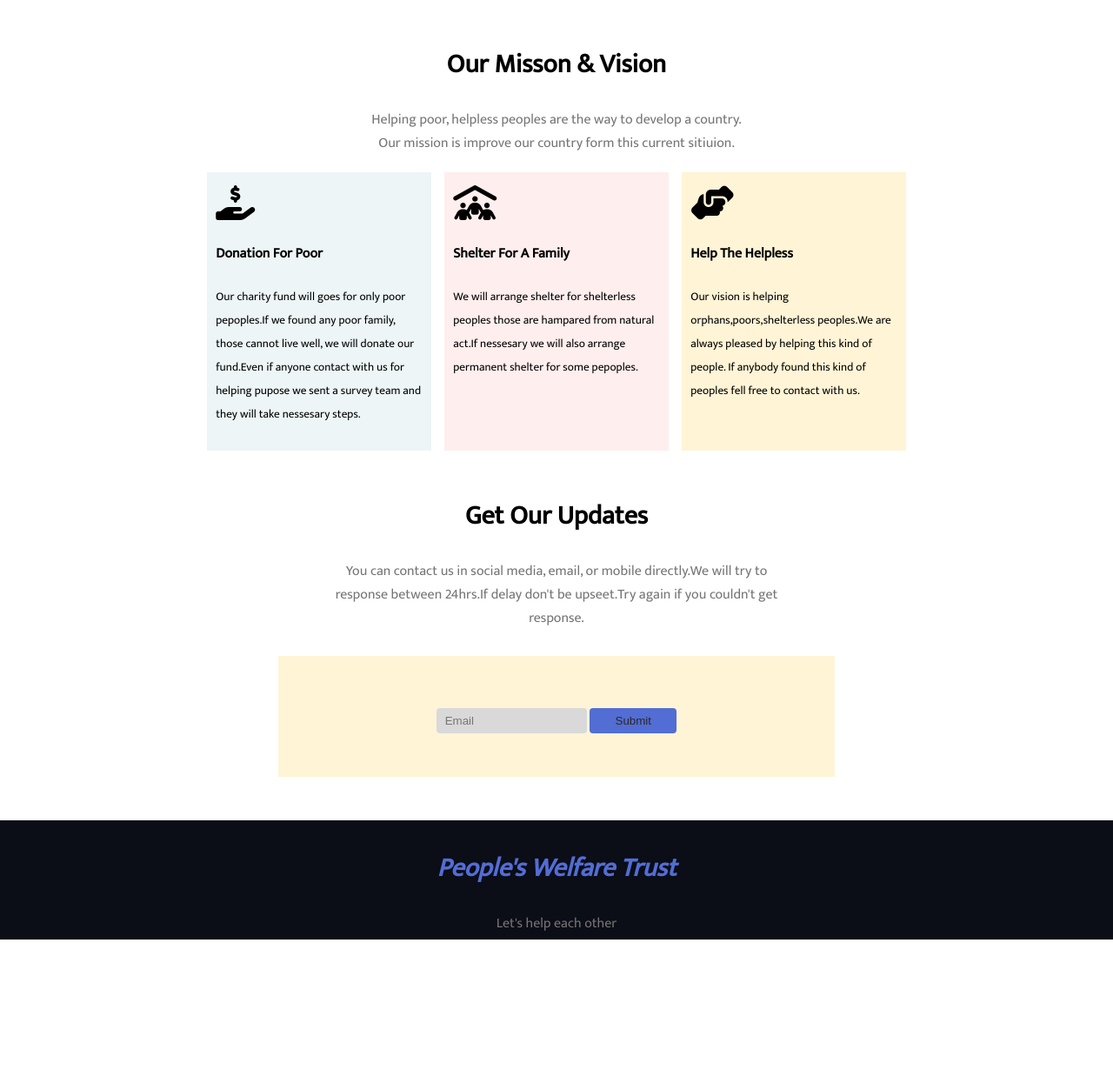
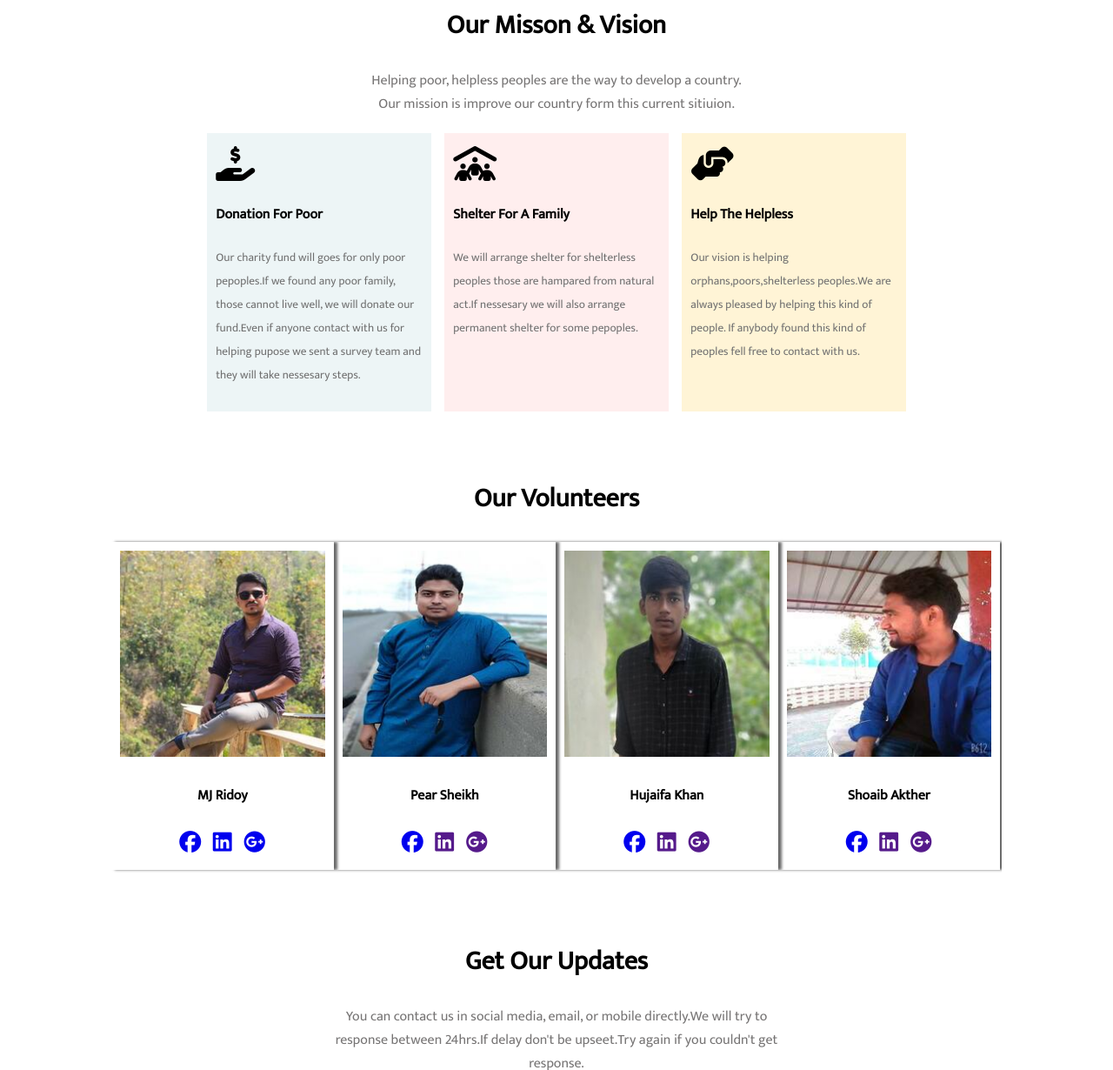
Before and after one commit to MjRidoy/people_welfare_trust, a plain HTML site: page index.html in a window 1280 px wide. Shown: the part 1108-2338 px from the top of the page at 87% size. Before the commit the page ends 2188 px from the top, so only its background shows below. Drawn offline with Linux system fonts and the light colour scheme.

Commit message:
ready for submit

```diff
--- a/index.html
+++ b/index.html
@@ -4,7 +4,7 @@
     <meta charset="UTF-8">
     <meta http-equiv="X-UA-Compatible" content="IE=edge">
     <meta name="viewport" content="width=device-width, initial-scale=1.0">
-    <title>Welfare Society</title>
+    <title>Peoples Welfare Trust</title>
     <link rel="stylesheet" href="style.css">
     <link rel="shortcut icon" href="img/favicon.png" type="image/x-icon">
     <link rel="preconnect" href="https://fonts.googleapis.com">
@@ -21,7 +21,7 @@
             <a target="_blank" href="" class="donate_btn">Donate Here</a>
         </div>
     </section>
-    <section id="amount_section">
+    <section id="payment_section">
         <div class="payment_info">
             <h2>Payment Section</h2>
             <p>You can use bank deposit or mobile banking systems. We have Brack bank, Islami bank, Doutch bangla bank,Sonali bank account for deposit...or Bkash & rocket is the mobile banking method.</p>
@@ -44,7 +44,7 @@
             </div>
        </div>
        <form action="">
-        <input type="text" placeholder="Amount(taka)"class="input_box">
+            <input type="number" placeholder="Amount(taka)"class="input_box">
        </form>
        <div class="donate_now_btn">
             <a target="_blank" href="" class="donate_btn">Donate Now</a>
@@ -74,6 +74,39 @@
             </div>
         </div>
     </section>
+    <section id="about_section">
+
+        <h2>Our Volunteers</h2>
+        <div class="info">
+            <img src="img/mj.jpg" alt="jpg">
+            <h4>MJ Ridoy</h4>
+            <a target="_blank" href="https://web.facebook.com/profile.php?id=100011933430598" class="icon_link"><i class="fa-brands fa-facebook"></i></a>
+            <a target="_blank" href="https://www.linkedin.com/in/ridoy-khan-06b389244/" class="icon_link"><i class="fa-brands fa-linkedin"></i></a>
+            <a target="_blank" href="https://ridoy9232@gmail.com" class="icon_link"><i class="fa-brands fa-google-plus"></i></a>
+        </div>
+        <div class="info">
+            <img src="img/pr_240x242.jpg" alt="jpg">
+            <h4>Pear Sheikh</h4>
+            <a target="_blank" href="https://web.facebook.com/pear.sheikh.9" class="icon_link"><i class="fa-brands fa-facebook"></i></a>
+            <a target="_blank" href="" class="icon_link"><i class="fa-brands fa-linkedin"></i></a>
+            <a target="_blank" href="" class="icon_link"><i class="fa-brands fa-google-plus"></i></a>
+        </div>
+        <div class="info">
+            <img src="img/hujaifa_240x242.jpg" alt="jpg">
+            <h4>Hujaifa Khan</h4>
+            <a target="_blank" href="https://web.facebook.com/profile.php?id=100082770549305" class="icon_link"><i class="fa-brands fa-facebook"></i></a>
+            <a target="_blank" href="" class="icon_link"><i class="fa-brands fa-linkedin"></i></a>
+            <a target="_blank" href="" class="icon_link"><i class="fa-brands fa-google-plus"></i></a>
+        </div>
+        <div class="info">
+            <img src="img/shoheb_1_240x242.jpg" alt="jpg">
+            <h4>Shoaib Akther</h4>
+            <a target="_blank" href="https://web.facebook.com/shoaib.shekh.77985" class="icon_link"><i class="fa-brands fa-facebook"></i></a>
+            <a target="_blank" href="" class="icon_link"><i class="fa-brands fa-linkedin"></i></a>
+            <a target="_blank" href="" class="icon_link"><i class="fa-brands fa-google-plus"></i></a>
+        </div>
+
+    </section>
     <section id="contact_section">
         <div class="contact_heading">
             <h2>Get Our Updates</h2>
--- a/style.css
+++ b/style.css
@@ -41,12 +41,12 @@ p{
     background-color: #526dd4;
     display: inline-block;
     margin-top: 15px;
-    /* text-align: center; */
+
 }
-#amount_section{
+#payment_section{
     width:50%;
     margin: auto;
-    margin-bottom: 50px;
+    margin-bottom: 20px;
 }
 .payment_info{
     text-align: center;
@@ -68,12 +68,12 @@ p{
     font-weight: 700;
 }
 .input_box{
-    padding: 2% 35%;
-    /* border-bottom: 1px; */
     border: none;
-    margin: 35px 0px 15px 15px;
     text-align: center;
     border-bottom: 1px solid #e7dede;
+    width: 630px;
+    padding: 2%;
+    margin: 30px 10px 5px 10px;
 }
 .donate_now_btn{
     width: 50%;
@@ -128,6 +128,10 @@ h3{
     font-size: 40px;
     padding-top: 10px;
 }
+small {
+    color: #707070;
+    text-align: justify;
+}
 .color_a{
     background-color: #EDF5F6;
 }
@@ -155,7 +159,7 @@ margin-bottom: 50px;
     background-color: #FFF4D6;
     text-align: center;
     padding: 60px 50px 50px 50px;
-    /* border: none; */
+
 }
 .email_input{
     padding: 7px 10px;
@@ -184,3 +188,29 @@ span{
 .color_text{
     color: #e1e1e1;
 }
+#about_section{
+    width:80%;
+    margin: auto;
+    margin-bottom: 50px;
+    text-align: center;
+    overflow: hidden;
+}
+.info{
+    width: 23%;
+    float: left;
+    text-align: center;
+    margin:
+    auto;
+    margin-bottom: 30px;
+    box-shadow: 4px 0px 3px dimgrey;
+    padding: 10px 10px;
+}
+.info img{
+    max-width: 100%;
+    max-height: 100%;
+
+}
+.icon_link{
+    font-size: 25px;
+    padding: 5px;
+}
```
Also changed, not shown: img/Frame 58.jpg (deleted), img/donation11.jpg (deleted), img/donation13.jpg (deleted), img/donation2.jpg (deleted), img/hujaifa_240x242.jpg (added), img/mj.jpg (added), img/pr_240x242.jpg (added), img/shoheb_1_240x242.jpg (added), img/welfare_socity.jpg (deleted). Lines whose indentation alone changed are shown as unchanged.
